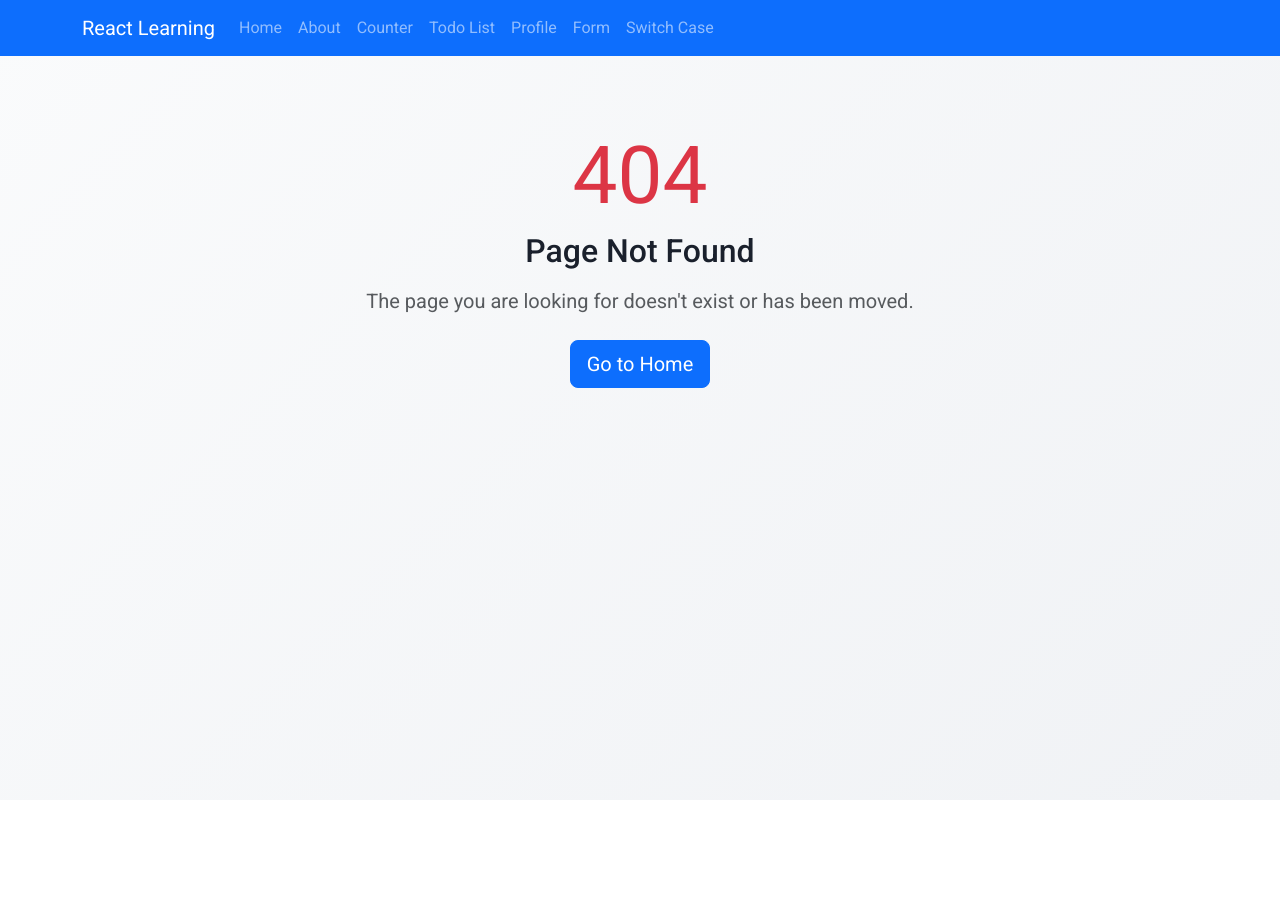
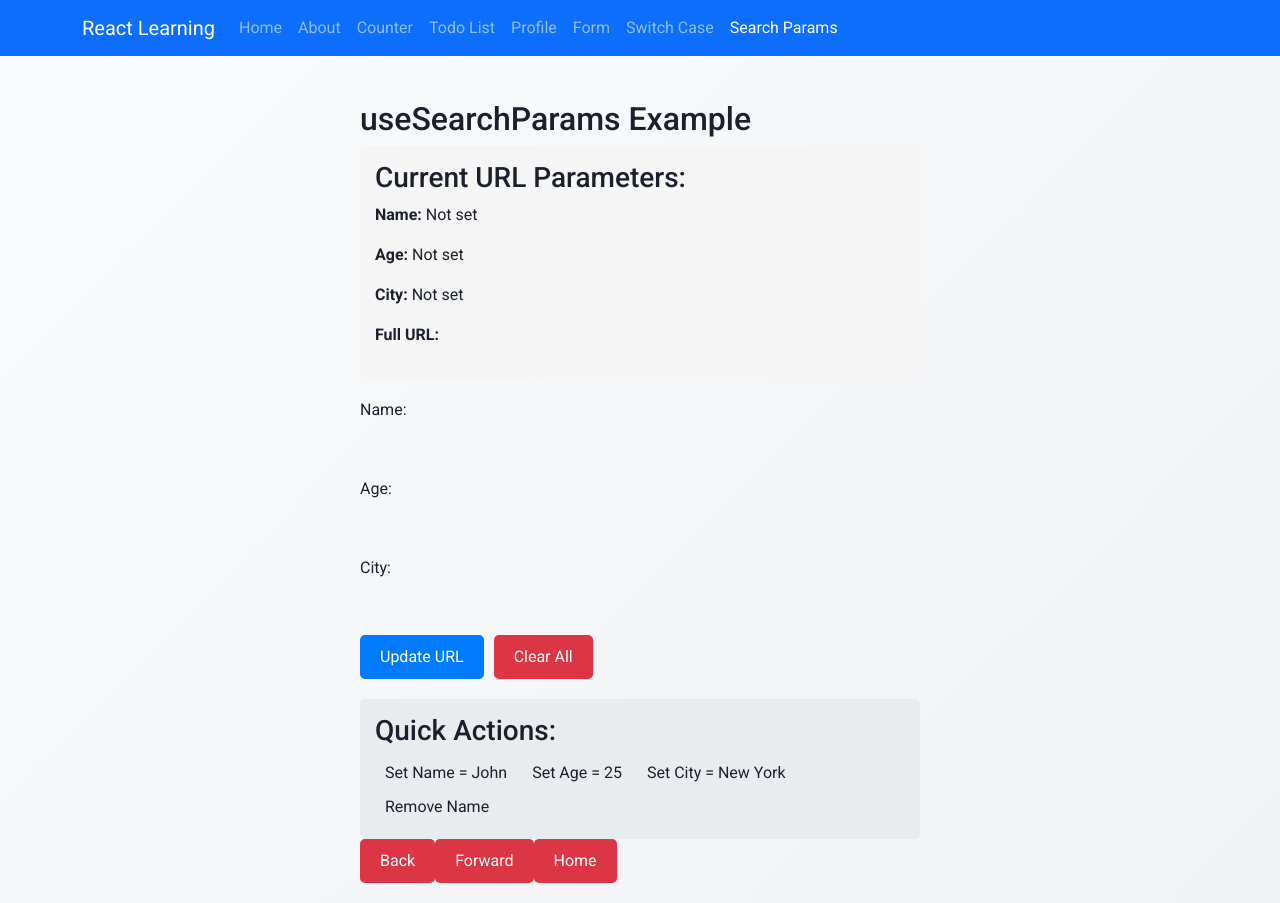
Before and after one commit to devLalit95/WD-C-REACTJS, a React (Vite) app in the folder react-first-app/: page /searchparams in a window 1280 px wide. Before the commit this address had no page. Before the commit the page ends 800 px from the top, so only its background shows below. Built offline with nearby package versions, Linux system fonts and the light colour scheme.

Commit message:
use of useNavigate

```diff
--- a/react-first-app/src/App.jsx
+++ b/react-first-app/src/App.jsx
@@ -9,6 +9,7 @@ import { SimpleForm } from './components/SimpleForm'
 import Error from './components/Error'
 import Navbar from './components/Navbar'
 import SwitchCase  from './components/SwitchCase'
+import SearchParamsExample from './components/SearchParamsExample'
 import "./App.css";
 
 export default function App() {
@@ -23,6 +24,7 @@ export default function App() {
         <Route path="/profile" element={<Profile />} />
         <Route path="/form" element={<SimpleForm />} />
         <Route path="/switch/:pid" element={<SwitchCase />} />
+        <Route path="/searchparams" element={<SearchParamsExample />} />
         <Route path="*" element={<Error />} />
       </Routes>
     </>
--- a/react-first-app/src/components/Navbar.jsx
+++ b/react-first-app/src/components/Navbar.jsx
@@ -17,6 +17,7 @@ const Navbar = () => {
           <Nav.Link as={NavLink} to="/profile">Profile</Nav.Link>
           <Nav.Link as={NavLink} to="/form">Form</Nav.Link>
           <Nav.Link as={NavLink} to="/switch/1">Switch Case</Nav.Link>
+          <Nav.Link as={NavLink} to="/searchparams">Search Params</Nav.Link>
         </Nav>
       </Container>
     </BootstrapNavbar>
--- /dev/null
+++ b/react-first-app/src/components/SearchParamsExample.jsx
@@ -0,0 +1,188 @@
+import React from 'react'
+
+import { useSearchParams,useNavigate } from 'react-router-dom'
+
+export default function SearchParamsExample() {
+  const [searchParams, setSearchParams] = useSearchParams()
+  const navigate =  useNavigate();
+
+  // Get individual search params
+  const name = searchParams.get('name') || ''
+  const age = searchParams.get('age') || ''
+  const city = searchParams.get('city') || ''
+
+  // Update search params
+  const updateParams = (key, value) => {
+    setSearchParams(prev => {
+      const newParams = new URLSearchParams(prev)
+      if (value) {
+        newParams.set(key, value)
+      } else {
+        newParams.delete(key)
+      }
+      return newParams
+    })
+  }
+
+  const handleSubmit = (e) => {
+    e.preventDefault()
+    const formData = new FormData(e.target)
+    setSearchParams({
+      name: formData.get('name'),
+      age: formData.get('age'),
+      city: formData.get('city')
+    })
+  }
+
+  const clearParams = () => {
+    setSearchParams({})
+  }
+
+  return (
+    <div style={{ padding: '20px', maxWidth: '600px', margin: '0 auto' }}>
+      <h2>useSearchParams Example</h2>
+
+      <div style={{ marginBottom: '20px', padding: '15px', backgroundColor: '#f5f5f5', borderRadius: '5px' }}>
+        <h3>Current URL Parameters:</h3>
+        <p><strong>Name:</strong> {name || 'Not set'}</p>
+        <p><strong>Age:</strong> {age || 'Not set'}</p>
+        <p><strong>City:</strong> {city || 'Not set'}</p>
+        <p><strong>Full URL:</strong> {window.location.search}</p>
+      </div>
+
+      <form onSubmit={handleSubmit} style={{ marginBottom: '20px' }}>
+        <div style={{ marginBottom: '10px' }}>
+          <label style={{ display: 'block', marginBottom: '5px' }}>Name:</label>
+          <input
+            type="text"
+            name="name"
+            defaultValue={name}
+            style={{ padding: '8px', width: '100%', boxSizing: 'border-box' }}
+          />
+        </div>
+
+        <div style={{ marginBottom: '10px' }}>
+          <label style={{ display: 'block', marginBottom: '5px' }}>Age:</label>
+          <input
+            type="number"
+            name="age"
+            defaultValue={age}
+            style={{ padding: '8px', width: '100%', boxSizing: 'border-box' }}
+          />
+        </div>
+
+        <div style={{ marginBottom: '10px' }}>
+          <label style={{ display: 'block', marginBottom: '5px' }}>City:</label>
+          <input
+            type="text"
+            name="city"
+            defaultValue={city}
+            style={{ padding: '8px', width: '100%', boxSizing: 'border-box' }}
+          />
+        </div>
+
+        <button
+          type="submit"
+          style={{
+            padding: '10px 20px',
+            backgroundColor: '#007bff',
+            color: 'white',
+            border: 'none',
+            borderRadius: '5px',
+            cursor: 'pointer',
+            marginRight: '10px'
+          }}
+        >
+          Update URL
+        </button>
+
+        <button
+          type="button"
+          onClick={clearParams}
+          style={{
+            padding: '10px 20px',
+            backgroundColor: '#dc3545',
+            color: 'white',
+            border: 'none',
+            borderRadius: '5px',
+            cursor: 'pointer'
+          }}
+        >
+          Clear All
+        </button>
+      </form>
+
+      <div style={{ padding: '15px', backgroundColor: '#e9ecef', borderRadius: '5px' }}>
+        <h3>Quick Actions:</h3>
+        <button
+          onClick={() => updateParams('name', 'John')}
+          style={{ padding: '5px 10px', marginRight: '5px', cursor: 'pointer' }}
+        >
+          Set Name = John
+        </button>
+        <button
+          onClick={() => updateParams('age', '25')}
+          style={{ padding: '5px 10px', marginRight: '5px', cursor: 'pointer' }}
+        >
+          Set Age = 25
+        </button>
+        <button
+          onClick={() => updateParams('city', 'New York')}
+          style={{ padding: '5px 10px', marginRight: '5px', cursor: 'pointer' }}
+        >
+          Set City = New York
+        </button>
+        <button
+          onClick={() => updateParams('name', '')}
+          style={{ padding: '5px 10px', cursor: 'pointer' }}
+        >
+          Remove Name
+        </button>
+      </div>
+      <button
+          type="button"
+          onClick={()=> navigate(-1)}
+          style={{
+            padding: '10px 20px',
+            backgroundColor: '#dc3545',
+            color: 'white',
+            border: 'none',
+            borderRadius: '5px',
+            cursor: 'pointer'
+          }}
+        >
+          Back
+        </button>
+
+         <button
+          type="button"
+          onClick={()=> navigate(1)}
+          style={{
+            padding: '10px 20px',
+            backgroundColor: '#dc3545',
+            color: 'white',
+            border: 'none',
+            borderRadius: '5px',
+            cursor: 'pointer'
+          }}
+        >
+          Forward
+        </button>
+
+         <button
+          type="button"
+          onClick={()=> navigate("/")}
+          style={{
+            padding: '10px 20px',
+            backgroundColor: '#dc3545',
+            color: 'white',
+            border: 'none',
+            borderRadius: '5px',
+            cursor: 'pointer'
+          }}
+        >
+          Home
+        </button>
+    </div>
+  )
+}
```
